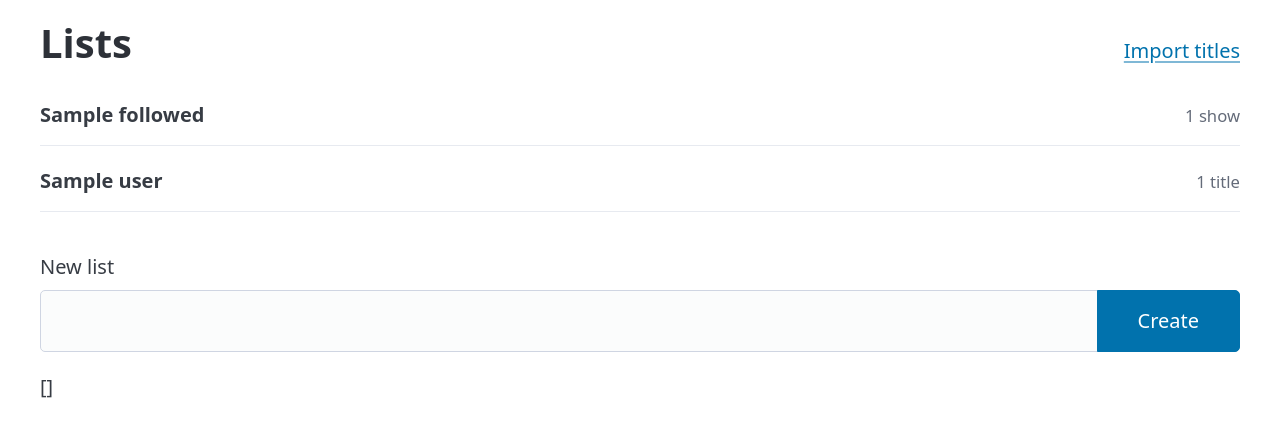
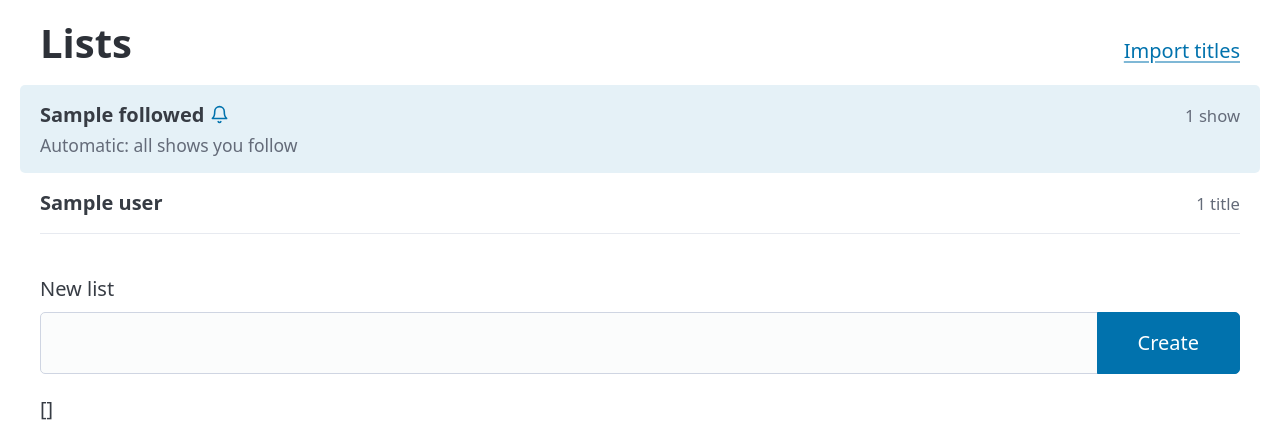
Before and after one commit to okoetter/couchowl, a Django app: template catalog/templates/catalog/lists.html in a window 1280 px wide. Shown: the part 80-503 px from the top of the page. Run offline with Django 5.2, Linux system fonts and the light colour scheme; the template is opened without the code that fills it: most values are stand-ins (such as "Sample title", 1, 10 or a date in 2020); form fields are guessed from the names that the template uses.

Commit message:
Lists: set the system list "Followed shows" apart
On the lists page it sits on a box tinted in the accent color with the
bell after the name and the line "Automatic: all shows you follow"; the
box reaches into the page margin, so the name lines up with the other
lists. Its page has the bell after the heading and a note instead of the
rename/delete links: it contains every followed show, unfollowing happens
on the show page, and a link leads to the profile setting that hides it.
The bell next to these headings is decorative (hidden from screen
readers), since the text already says it.

```diff
--- a/catalog/templates/catalog/_followed_icon.html
+++ b/catalog/templates/catalog/_followed_icon.html
@@ -1 +1 @@
-{% load i18n %}{# Bell for a followed show in lists (same icon as the Follow button); `badge`: round, on the poster. Not a button. #}<svg viewBox="0 0 24 24" class="icon followed-icon" role="img" aria-label="{% translate 'Following' %}"><title>{% translate "Following" %}</title><path d="M6 8a6 6 0 0 1 12 0c0 7 3 9 3 9H3s3-2 3-9M10.3 21a1.94 1.94 0 0 0 3.4 0"/></svg>
+{% load i18n %}{# Bell for followed shows (same icon as the Follow button). Not a button. `decorative`: next to a text that already says it ("Followed shows"), hidden from screen readers. #}<svg viewBox="0 0 24 24" class="icon followed-icon" {% if decorative %}aria-hidden="true">{% else %}role="img" aria-label="{% translate 'Following' %}"><title>{% translate "Following" %}</title>{% endif %}<path d="M6 8a6 6 0 0 1 12 0c0 7 3 9 3 9H3s3-2 3-9M10.3 21a1.94 1.94 0 0 0 3.4 0"/></svg>
--- a/catalog/templates/catalog/lists.html
+++ b/catalog/templates/catalog/lists.html
@@ -14,10 +14,13 @@
   {% if lists or followed.item_count %}
     <ul class="list-index">
       {% if followed.item_count %}
-        {# System list, computed from the followed shows (can be hidden in the profile) #}
+        {# System list, computed from the followed shows (can be hidden in the profile): on a tinted box, explained below the name #}
         <li class="list-index-system">
           <a href="{{ followed.get_absolute_url }}">
-            <strong>{{ followed.name }}</strong>
+            <span class="list-index-name">
+              <strong>{{ followed.name }} {% include "catalog/_followed_icon.html" with decorative=True %}</strong>
+              <small>{% translate "Automatic: all shows you follow" %}</small>
+            </span>
             <small>{% blocktranslate count counter=followed.item_count %}{{ counter }} show{% plural %}{{ counter }} shows{% endblocktranslate %}</small>
           </a>
         </li>
--- a/core/static/core/couchowl.css
+++ b/core/static/core/couchowl.css
@@ -560,6 +560,51 @@ details.dropdown.list-dropdown-compact > summary + ul {
 .list-index small {
   color: var(--pico-muted-color);
   white-space: nowrap;
+}
+
+/* System list "Followed shows": a tinted box instead of the separator line. It reaches
+   into the page margin, so its text lines up with the other lists. */
+.list-index li.list-index-system {
+  margin: 0 calc(var(--pico-spacing) * -1);
+  padding: 0 var(--pico-spacing);
+  border-bottom: none;
+  border-radius: var(--pico-border-radius);
+  background: color-mix(in srgb, var(--pico-primary) 10%, transparent);
+}
+
+@media (max-width: 767px) {
+  /* Reaches the screen edges: rounded corners would look cut off */
+  .list-index li.list-index-system {
+    border-radius: 0;
+  }
+}
+
+.list-index-name {
+  display: flex;
+  flex-direction: column;
+  gap: 0.1rem;
+}
+
+.list-index-name small {
+  font-size: 0.875rem;
+  white-space: normal;
+}
+
+/* Explains a system list below its heading (instead of rename/delete links) */
+.list-note {
+  margin-top: calc(var(--pico-spacing) * -0.5);
+  font-size: 0.9rem;
+  color: var(--pico-muted-color);
+}
+
+.list-note a {
+  color: inherit;
+}
+
+.list-header h1 svg.followed-icon {
+  width: 0.75em;
+  height: 0.75em;
+  vertical-align: 0;
 }
 
 .new-list {
```
Also changed, not shown: catalog/templates/catalog/list_detail.html (+14 -3 lines), catalog/tests/test_lists.py (+9 -1 lines), docs/design.md (+8 -0 lines), CHANGELOG.md, locale/de/LC_MESSAGES/django.po, 1 other file.
